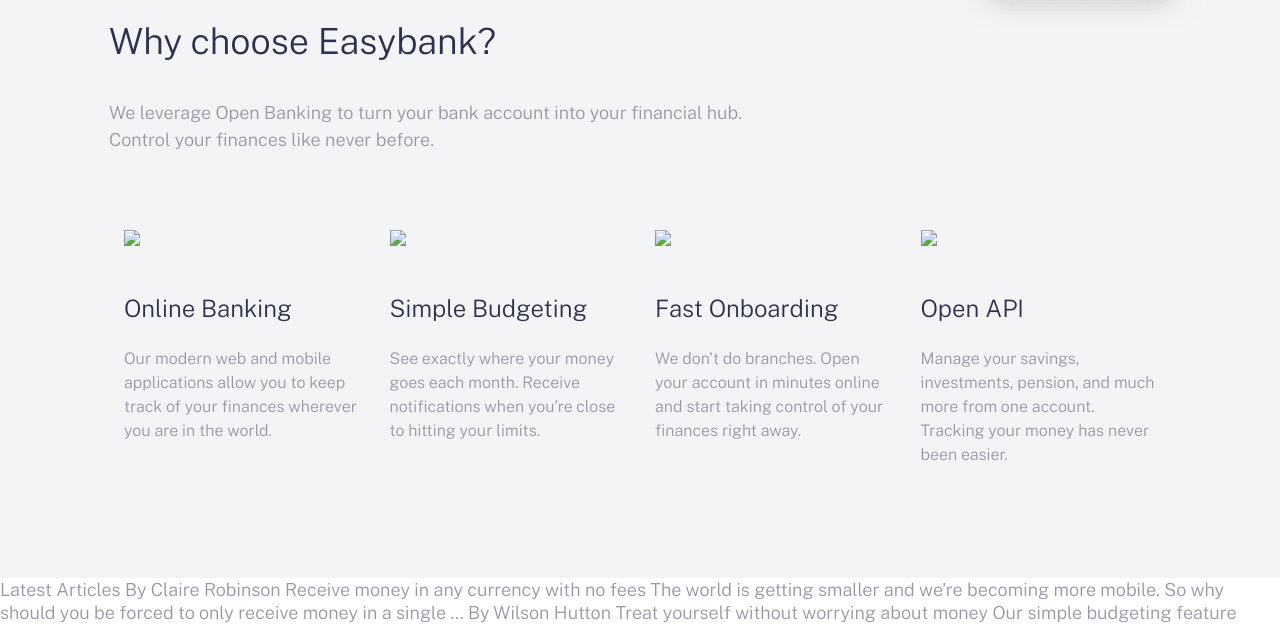
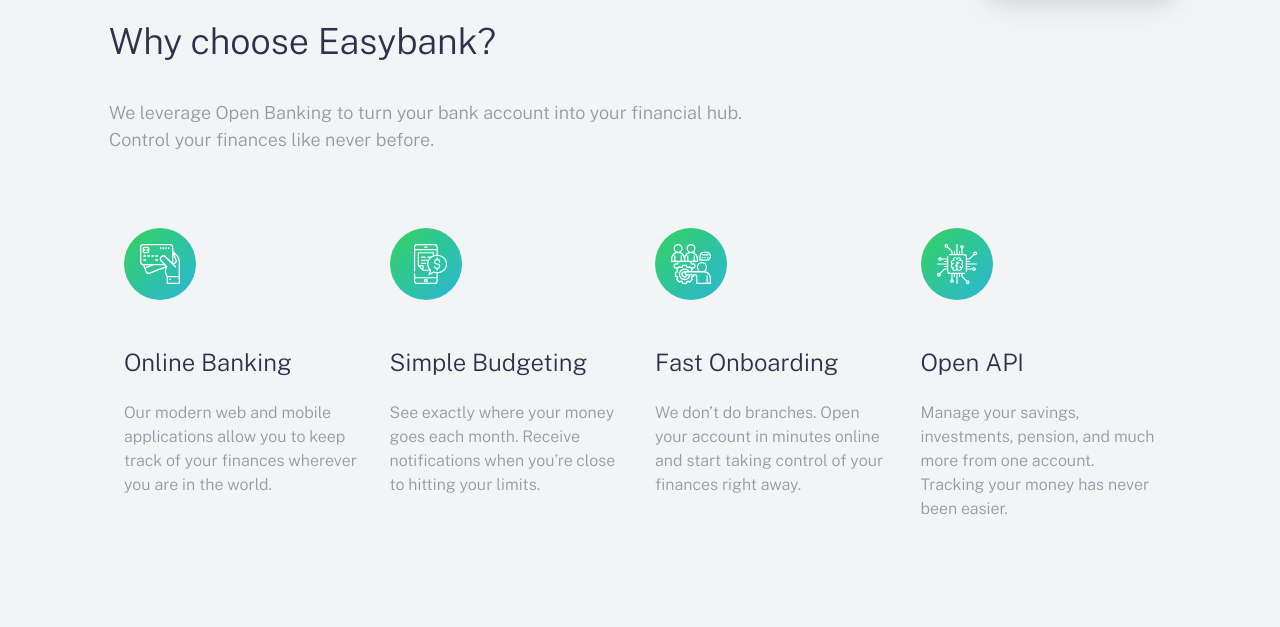
Before and after one commit to dariajurr/easybank, a plain HTML site: page index.html in a window 1280 px wide. Shown: the part 811-1438 px from the top of the page. Drawn offline with nearby package versions, Linux system fonts and the light colour scheme; the site is published under a folder, as on GitHub Pages, so addresses that start at the root find nothing.

Commit message:
fix: edit path to image, add z-index

```diff
--- a/app/scss/_header.scss
+++ b/app/scss/_header.scss
@@ -4,6 +4,7 @@
         position: relative;
         background-color: $white;
         padding: 1.0625rem 1.5rem;
+        z-index: 1;
     }
 
     &__logo {
@@ -41,7 +42,7 @@
         margin-top: 1.5rem;
         padding: 1.625rem;
         border-radius: 5px;
-
+        z-index: 1;
 
         a {
             display: block;
@@ -119,7 +120,7 @@
         bottom: 0;
         left: 0;
         background-image: linear-gradient($darkBlue, transparent);
-
+        z-index: 1;
     }
 
 
--- a/index.html
+++ b/index.html
@@ -63,7 +63,7 @@
         <div class="feature__grid">
 
           <div class="feature__item">
-            <div class="feature__icon"><img src="/images/icon-online.svg" /></div>
+            <div class="feature__icon"><img src="images/icon-online.svg" /></div>
             <div class="feature__title">
               Online Banking
             </div>
@@ -74,7 +74,7 @@
           </div>
 
           <div class="feature__item">
-            <div class="feature__icon"><img src="/images/icon-budgeting.svg" /></div>
+            <div class="feature__icon"><img src="images/icon-budgeting.svg" /></div>
             <div class="feature__title">
               Simple Budgeting
             </div>
@@ -84,7 +84,7 @@
           </div>
 
           <div class="feature__item">
-            <div class="feature__icon"><img src="/images/icon-onboarding.svg" /></div>
+            <div class="feature__icon"><img src="images/icon-onboarding.svg" /></div>
             <div class="feature__title">
               Fast Onboarding
             </div>
@@ -94,7 +94,7 @@
           </div>
 
           <div class="feature__item">
-            <div class="feature__icon"><img src="/images/icon-api.svg" /></div>
+            <div class="feature__icon"><img src="images/icon-api.svg" /></div>
             <div class="feature__title">
               Open API
             </div>
```
Also changed, not shown: app/scss/style.css, 1 other file.
